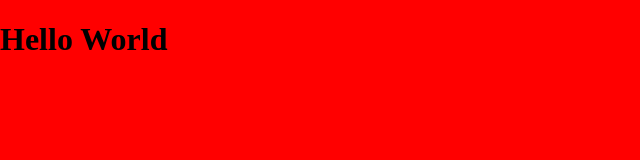
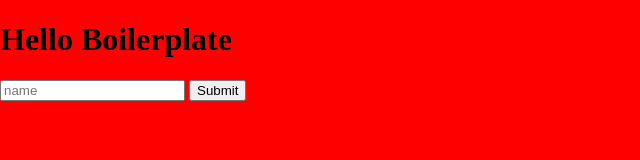
Before and after one commit to mattyfew/express_boilerplate, a website: page public/index.html in a window 1280 px wide. Shown: the whole page, without its empty margins (0-640 px from the left). Drawn offline with Linux system fonts and the light colour scheme.

Commit message:
boilerplate post route

```diff
--- a/public/index.html
+++ b/public/index.html
@@ -2,11 +2,16 @@
 <html lang="en" dir="ltr">
     <head>
         <meta charset="utf-8">
-        <title>BorderGuru</title>
+        <title>Express Boilerplate</title>
         <link rel="stylesheet" href="/public/stylesheet.css">
     </head>
     <body>
-        <h1>Hello World</h1>
+        <h1>Hello Boilerplate</h1>
+
+        <form action="/" method="post">
+            <input type="text" name="name" placeholder="name">
+            <button type="submit">Submit</button>
+        </form>
 
         <script src="/public/script.js" charset="utf-8"></script>
     </body>
```
Also changed, not shown: server.js (+5 -2 lines).
